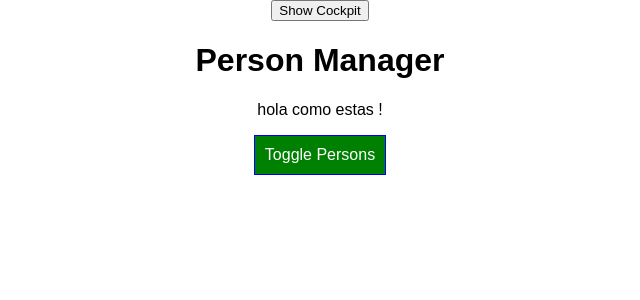
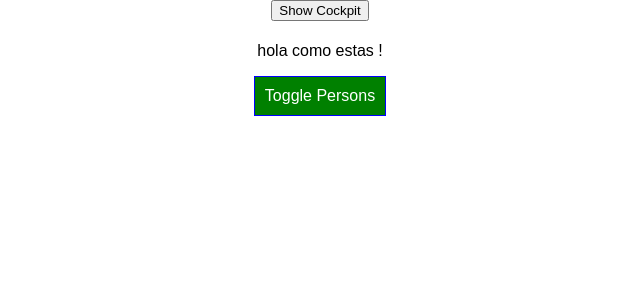
Before and after one commit to kaioshin20/react-playground, a React app: page / in a window 1280 px wide. Shown: the top 300 px of the page, without its empty margins (320-960 px from the left). Built offline with nearby package versions, Linux system fonts and the light colour scheme.

Commit message:
module7-23

```diff
--- a/src/components/hoc/WithClass.js
+++ b/src/components/hoc/WithClass.js
@@ -1,7 +1,10 @@
 import React from 'react'
 
-const withClass = props => (
-    <div className={props.classes}>{props.children}</div>
-)
+const withClass = (WrappedComponent, className) => {
+    return props => (
+    <div className={className}>
+        <WrappedComponent />
+    </div>)
+}
 
 export default withClass
--- a/src/containers/App.js
+++ b/src/containers/App.js
@@ -2,7 +2,8 @@ import React, { Component } from 'react';
 import classes from './App.css';
 import Persons from '../components/Persons/Persons'
 import Cockpit from '../components/Cockpit/Cockpit'
-import WithClass from '../components/hoc/WithClass'
+import withClass from '../components/hoc/withClass'
+import Aux from '../components/hoc/Auxiliary'
 
 class App extends Component {
   constructor(props) {
@@ -84,7 +85,7 @@ class App extends Component {
     }
 
     return (
-      <WithClass classes={classes.App}>
+      <Aux>
         <button onClick={() => this.setState({showCockpit: false})}>Show Cockpit</button>
         {this.state.showCockpit ? <Cockpit
           title={this.props.appTitle}
@@ -92,9 +93,9 @@ class App extends Component {
           showPersons={this.state.showPersons}
           clicked={this.showPersonsHandler} /> : null}
         {persons}
-      </WithClass>
+      </Aux>
     );
   }
 }
 
-export default App;
+export default withClass(App, classes.App);
```
